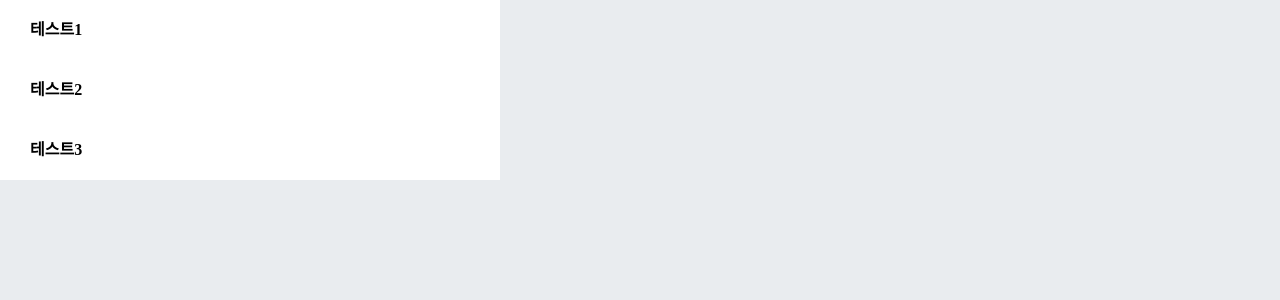
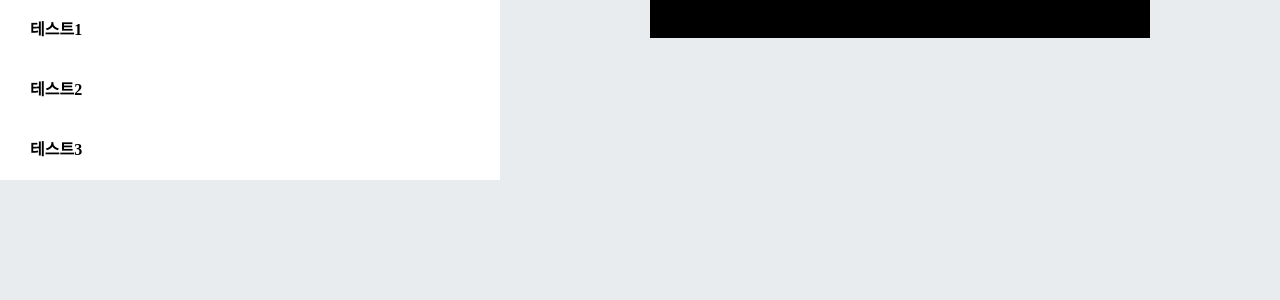
Before and after one commit to ShinEunJin/react-typescript-study, a React (Create React App) app: page / in a window 1280 px wide. Shown: the top 300 px of the page. Built offline with nearby package versions, Linux system fonts and the light colour scheme.

Commit message:
accordion 컴포넌트 압축

```diff
--- /dev/null
+++ b/src/Accordion/Accordion.scss
@@ -0,0 +1,12 @@
+.Accordion {
+  width: 500px;
+  .Accordion-title {
+    display: flex;
+    align-items: center;
+    padding-left: 30px;
+    border: 1px solid black;
+    cursor: pointer;
+    transition: all 0.5s;
+    overflow: hidden;
+  }
+}
--- /dev/null
+++ b/src/Accordion/Accordion.tsx
@@ -0,0 +1,36 @@
+import React, { useState } from 'react'
+
+import "./Accordion.scss"
+
+interface Props {
+    data: any
+}
+
+const Accordion: React.FC<Props> = ({ data }) => {
+
+    const [toggle, setToggle] = useState<number | null>(null)
+
+    const onHandleToggle = (idx: number) => {
+        setToggle(prev => prev !== null ? null : idx)
+    }
+
+    return (
+        <div>
+            {data && data.length > 0 && data.map((item: any, idx: any) => (
+                <div className='Accordion' key={idx}>
+                    <div
+                        className='Accordion-title'
+                        onClick={() => onHandleToggle(idx)}
+                        style={{ height: idx === toggle ? 60 : 0, backgroundColor: idx === toggle ? 'aqua' : 'white' }}
+                    >
+                        {item.name ? item.name : item.title ? item.title : item.question}
+
+                    </div>
+                    <Accordion data={item.contents} />
+                </div>
+            ))}
+        </div>
+    )
+}
+
+export default Accordion
--- a/src/Accordion/AccordionDoubleItem.tsx
+++ b/src/Accordion/AccordionDoubleItem.tsx
@@ -29,7 +29,7 @@ const AccordionDoubleItem: React.FC<Props> = ({ data, toggle }) => {
             <div
                 className='AccordionDoubleItem-body'
                 style={{
-                    padding: toggleBody ? "40px 0" : "0",
+                    padding: toggle ? toggleBody ? "40px 0" : "0" : "0",
                     color: toggleBody ? "wheat" : "gray"
                 }}
             >
--- a/src/Accordion/AccordionList.scss
+++ b/src/Accordion/AccordionList.scss
@@ -0,0 +1,7 @@
+.AccordionList {
+  display: flex;
+
+  > div {
+    margin-right: 150px;
+  }
+}
--- a/src/Accordion/AccordionList.tsx
+++ b/src/Accordion/AccordionList.tsx
@@ -2,6 +2,8 @@ import React from 'react'
 
 import AccordionItem from './AccordionItem'
 import "./AccordionList.scss"
+
+import Accordion from './Accordion'
 
 interface Props {
     data: {
@@ -16,10 +18,14 @@ interface Props {
 }
 
 const AccordionList: React.FC<Props> = ({ data }) => {
-
     return (
         <div className="AccordionList">
-            {data && data.length > 0 && data.map((item, idx) => <AccordionItem key={idx} data={item} />)}
+            <div>
+                {data && data.length > 0 && data.map((item, idx) => <AccordionItem key={idx} data={item} />)}
+            </div>
+            <div>
+                <Accordion data={data} />
+            </div>
         </div>
     )
 }
--- a/src/Accordion/data.js
+++ b/src/Accordion/data.js
@@ -1,7 +1,13 @@
 export const data = [
     {
         id: 0, name: "테스트1", contents: [
-            { id: 0, question: "타입스크립트1-1", answer: "파이썬1-1" },
+            {
+                id: 0, question: "타입스크립트1-1", answer: "파이썬1-1", contents: [
+                    { id: 0, title: "타입스크립트1-1-1", description: "내 주력 언어" },
+                    { id: 1, title: "타입스크립트1-1-2", description: "공부해야할 언어 탑 1" },
+                    { id: 2, title: "타입스크립트1-1-3", description: "개발 효율성을 정말 많이 높여준다." }
+                ]
+            },
             { id: 1, question: "타입스크립트1-2", answer: "파이썬1-2" },
             { id: 2, question: "타입스크립트1-3", answer: "파이썬1-3" },
         ]
```
